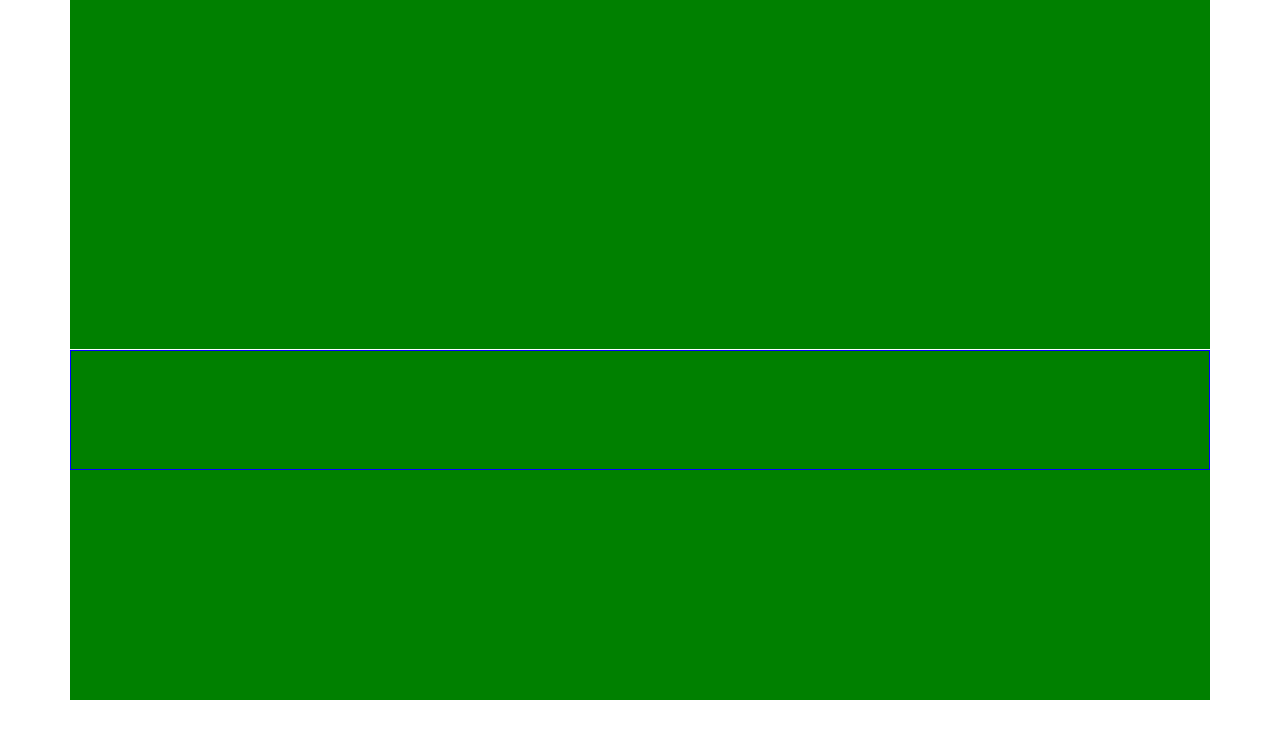
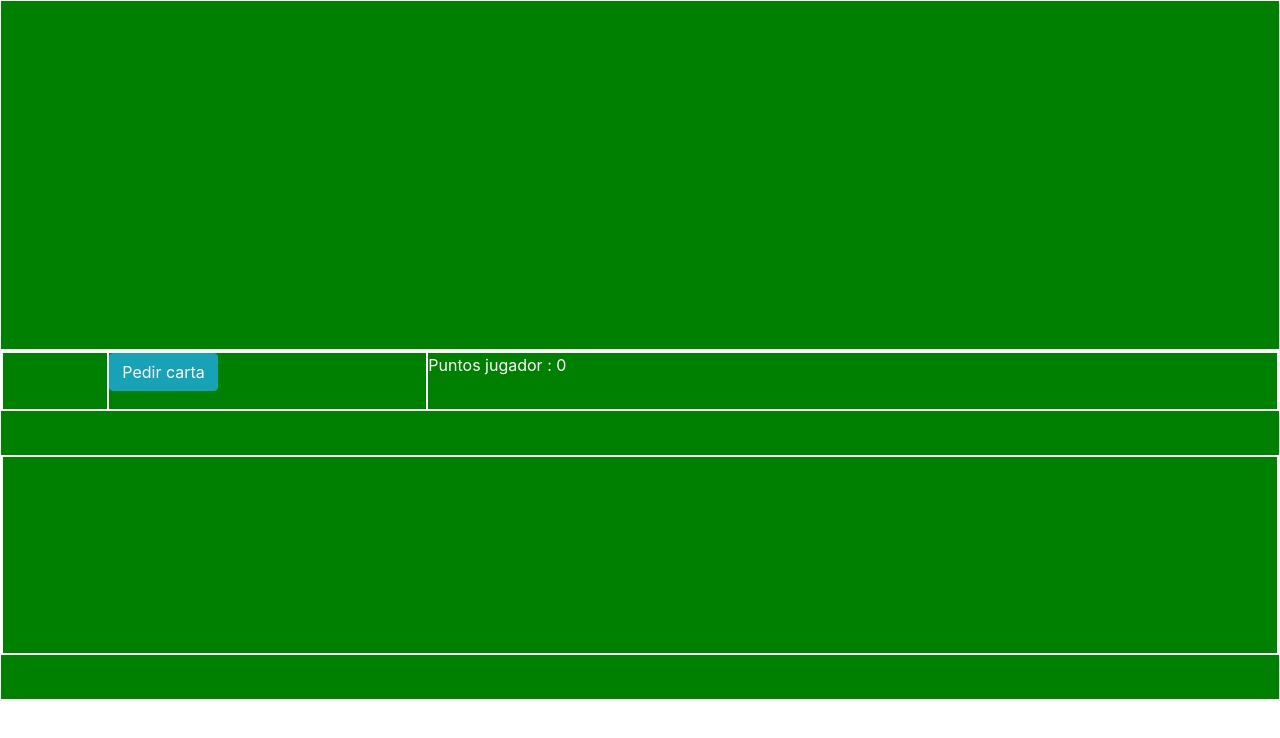
Before and after one commit to Aundefined/siete-y-media, an Angular app: page / in a window 1280 px wide. Shown: the top 738 px of the page. Built offline with nearby package versions, Linux system fonts and the light colour scheme.

Commit message:
row width 100% y espacio entre rows descontrolado

```diff
--- a/src/app/_servicios/mazo.service.ts
+++ b/src/app/_servicios/mazo.service.ts
@@ -30,55 +30,55 @@ export class MazoService {
       {
         "palo": "bastos",
         "carta": "1",
-        "valor": 0.5,
+        "valor": 1,
         "imagen": "../assets/bastos_1.jpg"
       },
       {
         "palo": "bastos",
         "carta": "2",
-        "valor": 0.5,
+        "valor": 2,
         "imagen": "../assets/bastos_2.jpg"
       },
       {
         "palo": "bastos",
         "carta": "3",
-        "valor": 0.5,
+        "valor": 3,
         "imagen": "../assets/bastos_3.jpg"
       },
       {
         "palo": "bastos",
         "carta": "4",
-        "valor": 0.5,
+        "valor": 4,
         "imagen": "../assets/bastos_4.jpg"
       },
       {
         "palo": "bastos",
         "carta": "5",
-        "valor": 0.5,
+        "valor": 5,
         "imagen": "../assets/bastos_5.jpg"
       },
       {
         "palo": "bastos",
         "carta": "6",
-        "valor": 0.5,
+        "valor": 6,
         "imagen": "../assets/bastos_6.jpg"
       },
       {
         "palo": "bastos",
         "carta": "7",
-        "valor": 0.5,
+        "valor": 7,
         "imagen": "../assets/bastos_7.jpg"
       },
       {
         "palo": "bastos",
         "carta": "8",
-        "valor": 0.5,
+        "valor": 8,
         "imagen": "../assets/bastos_8.jpg"
       },
       {
         "palo": "bastos",
         "carta": "9",
-        "valor": 0.5,
+        "valor": 9,
         "imagen": "../assets/bastos_9.jpg"
       },
 
--- a/src/app/siete-y-media/siete-y-media.component.css
+++ b/src/app/siete-y-media/siete-y-media.component.css
@@ -1,15 +1,63 @@
-.img{
-    display:inline;
+
+img{
+    height:170px;
+    width:120px;
+    margin:10px;
+
+    -webkit-animation: fadein 2s; /* Safari, Chrome and Opera > 12.1 */
+    -moz-animation: fadein 2s; /* Firefox < 16 */
+     -ms-animation: fadein 2s; /* Internet Explorer */
+      -o-animation: fadein 2s; /* Opera < 12.1 */
+         animation: fadein 2s;
+
+
 }
 
-.verde{
+@keyframes fadein {
+    from { opacity: 0; }
+    to   { opacity: 1; }
+}
+
+/* Firefox < 16 */
+@-moz-keyframes fadein {
+    from { opacity: 0; }
+    to   { opacity: 1; }
+}
+
+/* Safari, Chrome and Opera > 12.1 */
+@-webkit-keyframes fadein {
+    from { opacity: 0; }
+    to   { opacity: 1; }
+}
+
+/* Internet Explorer */
+@-ms-keyframes fadein {
+    from { opacity: 0; }
+    to   { opacity: 1; }
+}
+
+/* Opera < 12.1 */
+@-o-keyframes fadein {
+    from { opacity: 0; }
+    to   { opacity: 1; }
+}
+
+.row{
  background-color: green;
- height:700px;
+ border:1px solid white;
+ width:100%;
+ margin:0;
+ padding:0;
+}
+
+.col{
+    border:1px solid white;
+    margin:0;
+    padding:0;
 }
 
 .up{
     height: 350px;
-
     border-bottom: 1px solid white;
 }
 
@@ -17,7 +65,16 @@
     height:350px;
 }
 
-.sep{
-    height:120px;
-    border:1px solid blue;
+.primera{
+    height:60px;
+    margin-bottom:0px;
 }
+
+.segunda{
+    height:200px;
+    margin-top:0px;
+}
+
+.puntos{
+    color:white;
+}
--- a/src/app/siete-y-media/siete-y-media.component.html
+++ b/src/app/siete-y-media/siete-y-media.component.html
@@ -1,9 +1,18 @@
-<div class="container">
-  <div class="row verde">
-   <div class="col-md-12 up"></div>
-   <div class="col-md-12 down">
-     <div class="row sep">
-     </div>
-   </div>
+
+  <div class="row up"></div>
+  <div class="row down">
+    <div class="row primera">
+      <div class="col col-md-1"></div>
+      <div class="col col-md-3">
+          <button class="btn btn-info" (click)="pedir()">Pedir carta</button>
+      </div>
+      <div  class="col col-md-8">
+       <p class="puntos"> Puntos jugador : {{puntosJugador}}</p>
+      </div>
+    </div>
+    <div class="row segunda">
+      <div  class="col col-md-12">
+        <img *ngFor="let carta of cartasTiradas" src="{{carta.imagen}}" alt="">
+      </div>
+    </div>
   </div>
-</div>
--- a/src/app/siete-y-media/siete-y-media.component.ts
+++ b/src/app/siete-y-media/siete-y-media.component.ts
@@ -12,18 +12,33 @@ import { Cartas } from '../_modelos/cartas';
 })
 export class SieteYMediaComponent implements OnInit {
 
-  Mazo:Cartas[];
+  mazo:Cartas[];
+  cartasTiradas:Cartas[] = [];
+  carta:Cartas;
+  puntosJugador:number = 0;
+  puntosMaquina:number = 0;
 
-  constructor(private mazoService:MazoService) {
-    this.Mazo = this.mazoService.getMazo();
+
+  constructor(private mazoService:MazoService) {}
+
+  ngOnInit() {
+    this.mazo = this.mazoService.getMazo();
+    this.mazoService.shuffle(this.mazo);
   }
 
-  ngOnInit() {
-    this.mazoService.shuffle(this.Mazo);
+  pedir(){
+    this.carta = this.mazo.pop();
+    this.cartasTiradas.push(this.carta);
+    this.puntosJugador += this.carta.valor;
+    // console.log(this.puntosJugador);
   }
 
 
 
 
 
+
+
+
+
 }
```
